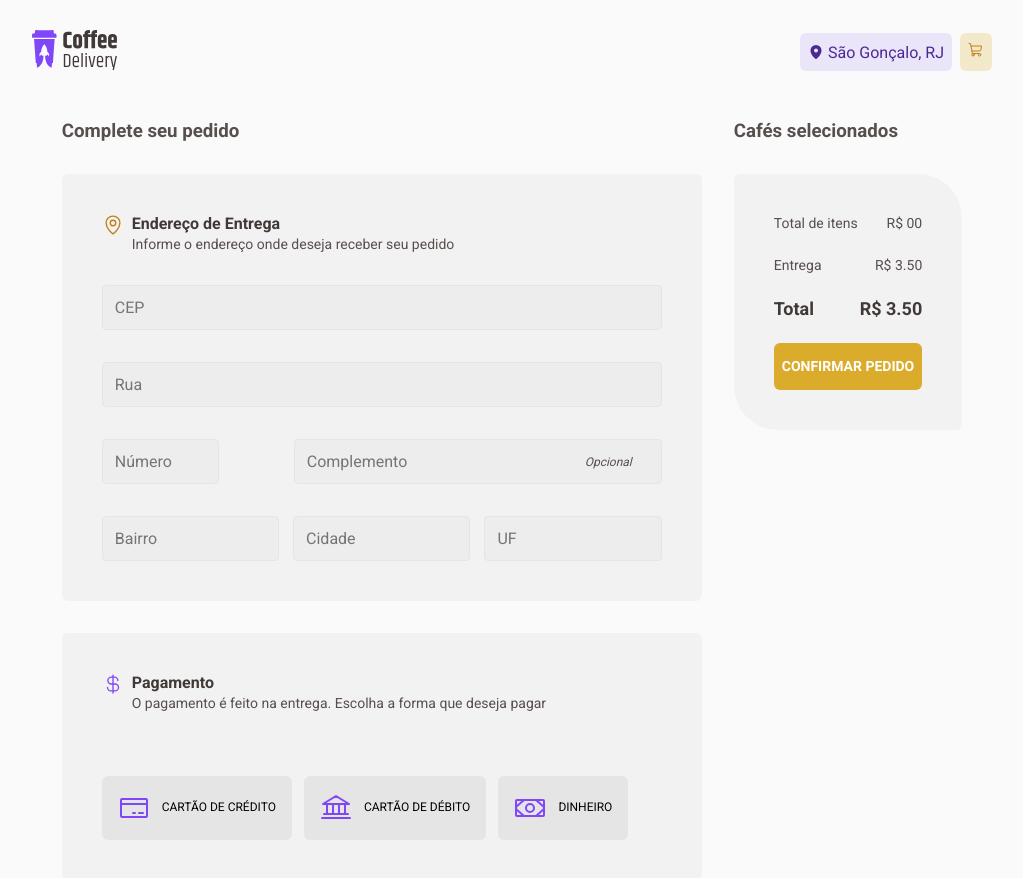
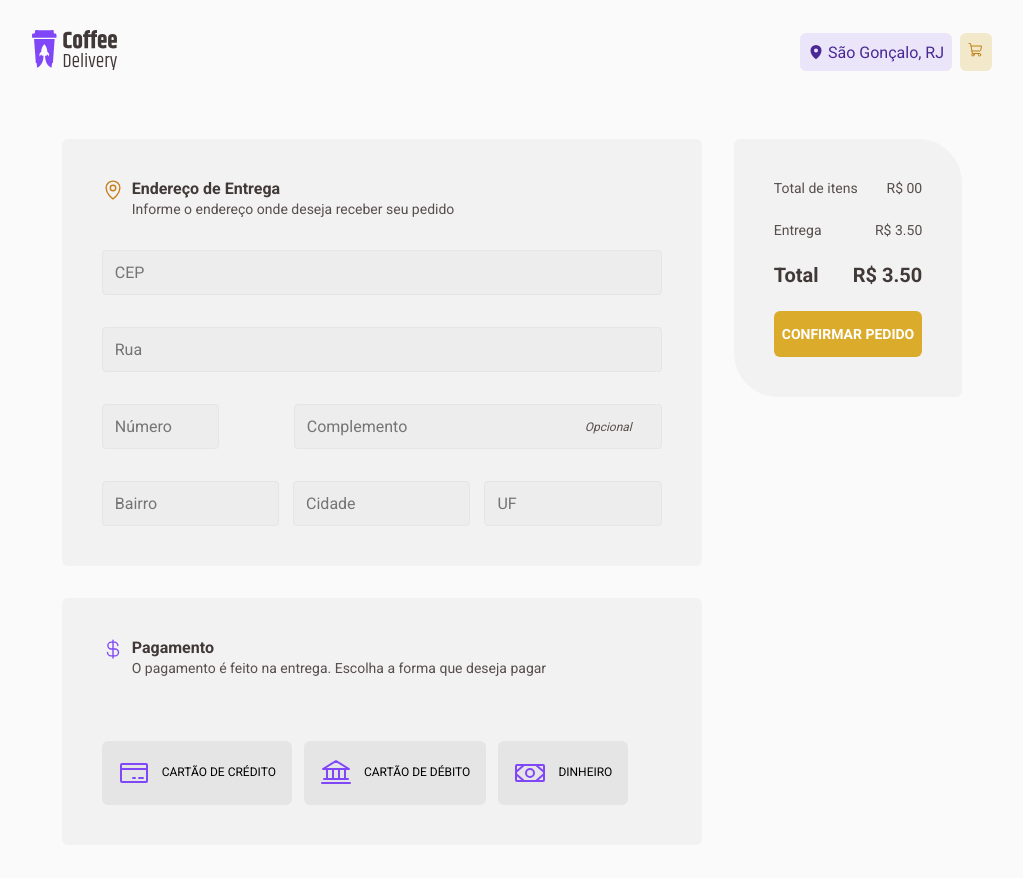
Before and after one commit to BrunoAraujooDev/cafeteria, a React (Vite) app: page /checkout in a window 1280 px wide. Shown: the whole page, without its empty margins (128-1151 px from the left). After the commit the page ends 845 px from the top, so only its background shows below. Built offline with nearby package versions, Linux system fonts and the light colour scheme.

Commit message:
ajuste no layout do header

```diff
--- a/src/components/Header/index.tsx
+++ b/src/components/Header/index.tsx
@@ -97,16 +97,13 @@ const CartList = styled(ListIcons)`
 const CountingSelection = styled.span`
     position: absolute;
     content: '';
-    top: 1.5rem;
-    right: 9.5rem;
+    top: 23%;
     border-radius: 50%;
     background-color: ${prop => prop.theme['produto-yellow-dark']};
     color:  ${prop => prop.theme['white']};
     font-size: 0.75rem;
     font-weight: 700;
     line-height: 1.3;
-    width: 20px;
-    height: 16px;
-    text-align: center;
+    padding: 3px 5px;
 
 `
--- a/src/pages/PaymentPage/style.ts
+++ b/src/pages/PaymentPage/style.ts
@@ -11,7 +11,7 @@ export const CheckoutContainer = styled.article`
 
     form {
         display: flex;
-        margin-top: 12.5rem;
+        margin-top: 8rem;
         justify-content: center;
         align-items: flex-start;
         gap: 2rem;
@@ -34,7 +34,13 @@ export const InputFormSection = styled.section`
     align-items: flex-start;
     gap: 2rem;
 
-
+    h3 {
+        font-family: 'Baloo 2', sans-serif;
+        font-weight: 700;
+        font-size: 1.125rem;
+        line-height: 1.3;
+        color: ${prop => prop.theme['base-subtitle']};
+    }
 `
 
 export const InputDiv = styled.div`
@@ -273,7 +279,7 @@ export const TotalPlusDeliveryDiv = styled.div`
     width: 100%;
     color: ${prop => prop.theme['base-subtitle']};
     font-weight: 700;
-    font-size: 1.125rem;
+    font-size: 1.25rem;
 `
 
 export const SubmitButton = styled.button`
```
